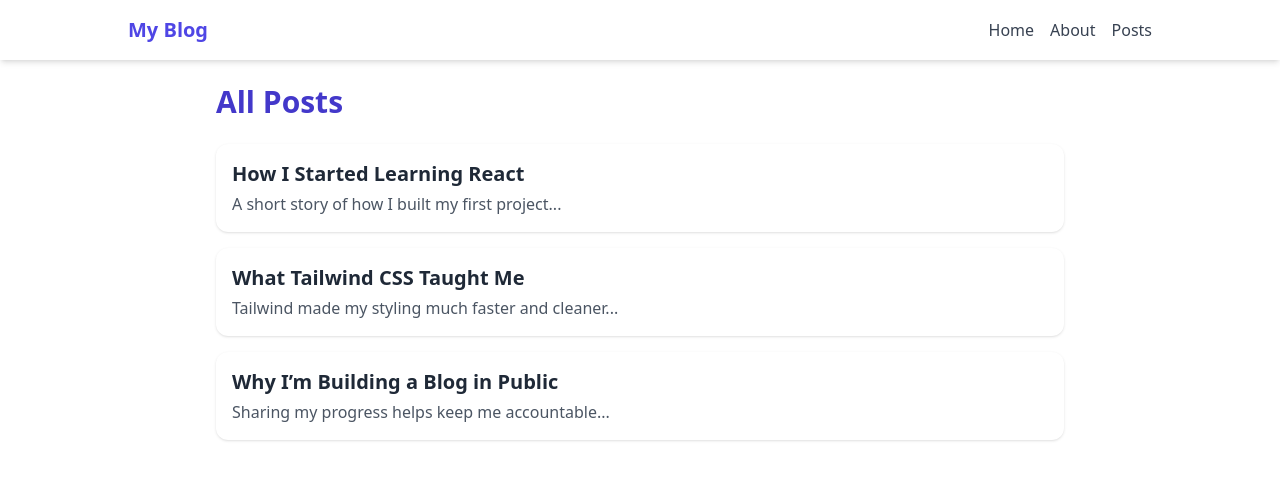
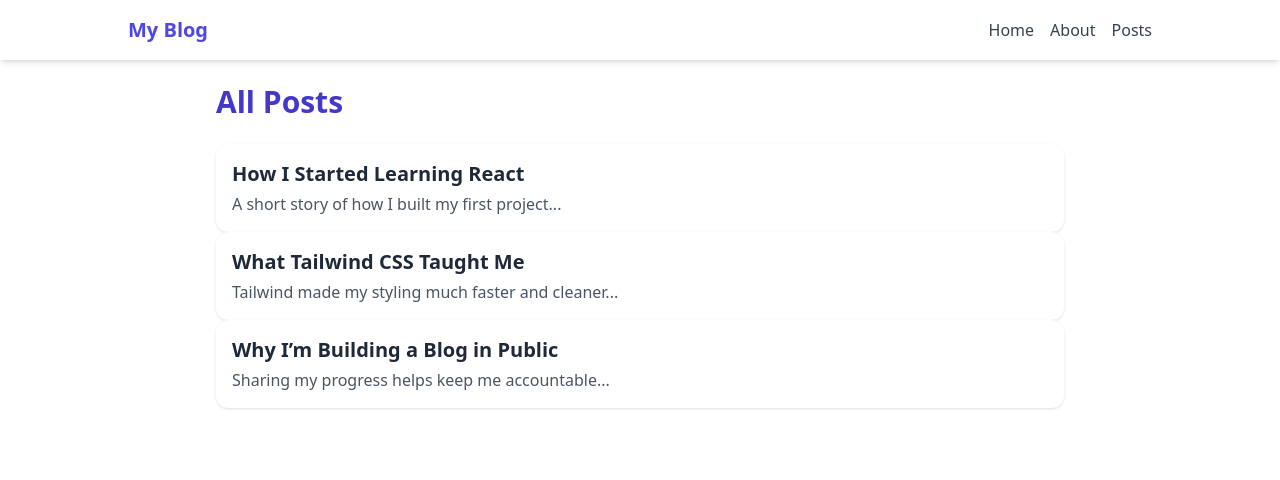
Before and after one commit to iamregha/react-blog-project, a React (Create React App) app: page /posts in a window 1280 px wide. Shown: the top 480 px of the page. Built offline with nearby package versions, Linux system fonts and the light colour scheme.

Commit message:
Day 4: Add PostDetail page and dynamic routing

```diff
--- a/src/App.js
+++ b/src/App.js
@@ -1,5 +1,6 @@
 import Posts from "./pages/Posts";
 import { BrowserRouter as Router, Routes, Route } from "react-router-dom";
+import PostDetail from "./pages/PostDetail";
 import Navbar from "./components/Navbar";
 import Home from "./pages/Home";
 import About from "./pages/About";
@@ -12,6 +13,7 @@ function App() {
         <Route path="/" element={<Home />} />
         <Route path="/about" element={<About />} />
         <Route path="/posts" element={<Posts />} />
+        <Route path="/posts/:id" element={<PostDetail />} />
       </Routes>
     </Router>
   );
--- /dev/null
+++ b/src/pages/PostDetail.jsx
@@ -0,0 +1,48 @@
+import { useParams, Link } from "react-router-dom";
+
+const posts = [
+  {
+    id: 1,
+    title: "How I Started Learning React",
+    summary: "A short story of how I built my first project...",
+    content: "This is the full post about learning React. It's been a journey!",
+  },
+  {
+    id: 2,
+    title: "What Tailwind CSS Taught Me",
+    summary: "Tailwind made my styling much faster and cleaner...",
+    content: "Tailwind CSS has changed how I approach frontend design entirely.",
+  },
+  {
+    id: 3,
+    title: "Why I’m Building a Blog in Public",
+    summary: "Sharing my progress helps keep me accountable...",
+    content: "Public learning gives me pressure and encouragement to keep going.",
+  },
+];
+
+const PostDetail = () => {
+  const { id } = useParams();
+  const post = posts.find((p) => p.id === parseInt(id));
+
+  if (!post) {
+    return (
+      <div className="p-6 text-red-600 text-center">
+        <h2>Post not found</h2>
+        <Link to="/posts" className="text-indigo-600 underline">← Go back</Link>
+      </div>
+    );
+  }
+
+  return (
+    <div className="p-6 max-w-3xl mx-auto">
+      <h1 className="text-3xl font-bold text-indigo-700">{post.title}</h1>
+      <p className="mt-4 text-gray-800">{post.content}</p>
+      <Link to="/posts" className="block mt-6 text-indigo-500 underline">← Back to all posts</Link>
+    </div>
+  );
+};
+
+export default PostDetail;
+// This component displays the details of a single post.
+// It uses the `useParams` hook to get the post ID from the URL, and then finds the corresponding post in the `posts` array.
--- a/src/pages/Posts.jsx
+++ b/src/pages/Posts.jsx
@@ -1,3 +1,5 @@
+import { Link } from "react-router-dom";
+
 const posts = [
   {
     id: 1,
@@ -22,13 +24,12 @@ const Posts = () => {
       <h1 className="text-3xl font-bold mb-6 text-indigo-700">All Posts</h1>
       <div className="space-y-4">
         {posts.map((post) => (
-          <div
-            key={post.id}
-            className="bg-white p-4 rounded-xl shadow hover:shadow-md transition"
-          >
-            <h2 className="text-xl font-semibold text-gray-800">{post.title}</h2>
-            <p className="text-gray-600 mt-1">{post.summary}</p>
-          </div>
+          <Link to={`/posts/${post.id}`}>
+                <div className="bg-white p-4 rounded-xl shadow hover:shadow-md transition">
+                    <h2 className="text-xl font-semibold text-gray-800">{post.title}</h2>
+                    <p className="text-gray-600 mt-1">{post.summary}</p>
+                </div>
+            </Link>
         ))}
       </div>
     </div>
```
